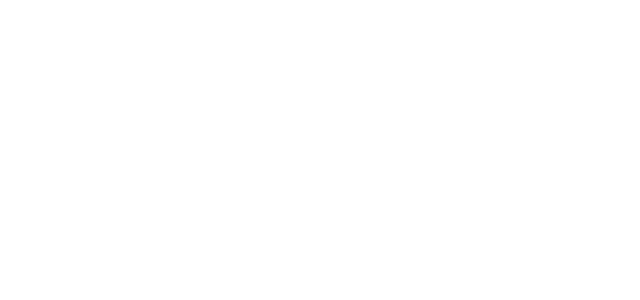
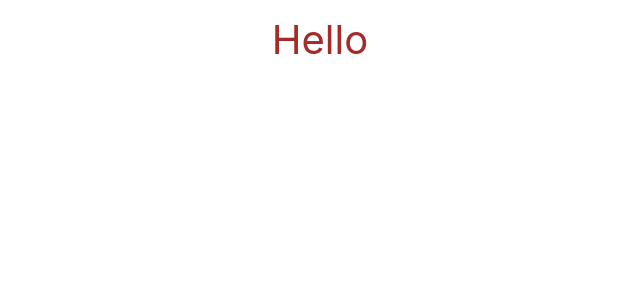
Before and after one commit to GinaCamelia/dictionary-project, a React (Create React App) app: page / in a window 1280 px wide. Shown: the top 300 px of the page, without its empty margins (320-960 px from the left). Built offline with nearby package versions, Linux system fonts and the light colour scheme.

Commit message:
Added Hello for context to make sure React works

```diff
--- a/src/App.css
+++ b/src/App.css
@@ -0,0 +1,6 @@
+.App-header {
+  text-align: center;
+  margin-top: 10px;
+  font-size: 40px;
+  color:brown;
+}
--- a/src/App.js
+++ b/src/App.js
@@ -3,7 +3,7 @@
 export default function App() {
   return (
     <div className="App">
-      <header className="App-header">
+      <header className="App-header"> Hello
       </header>
     </div>
   );
```
